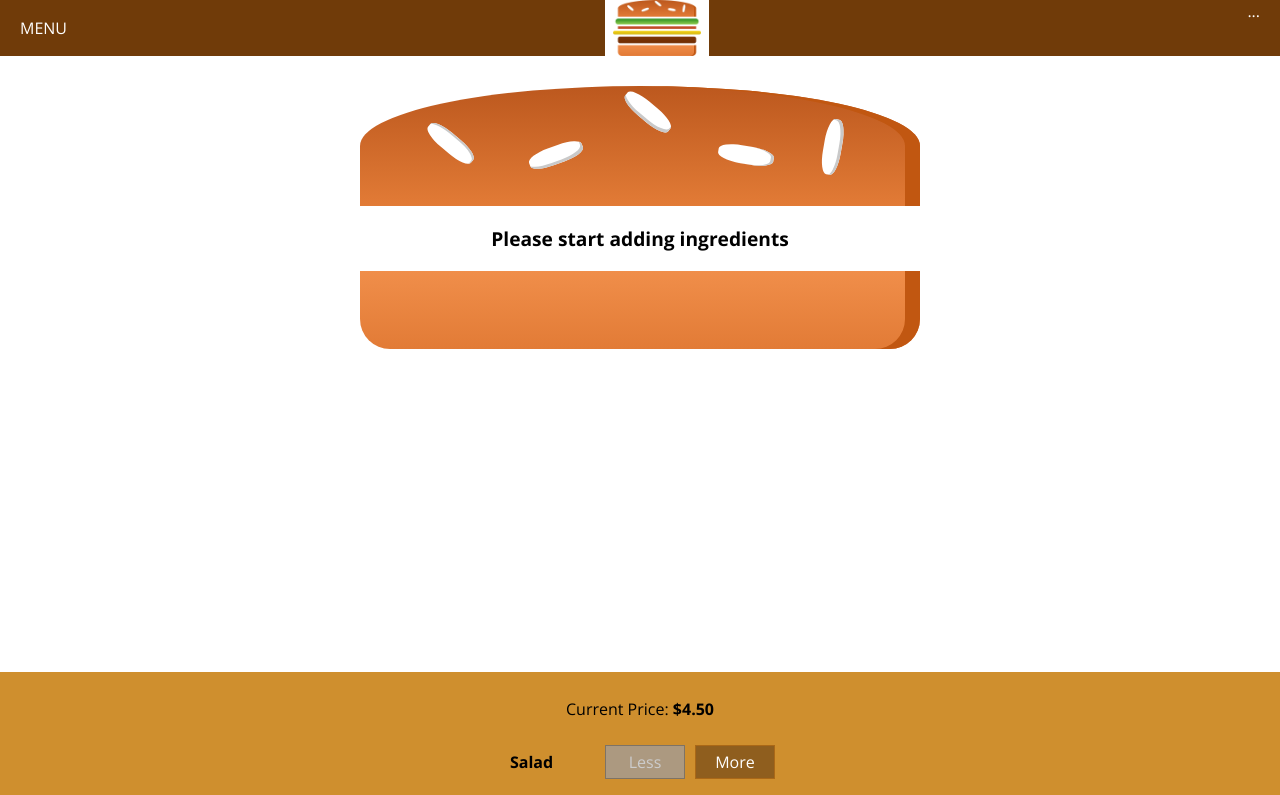
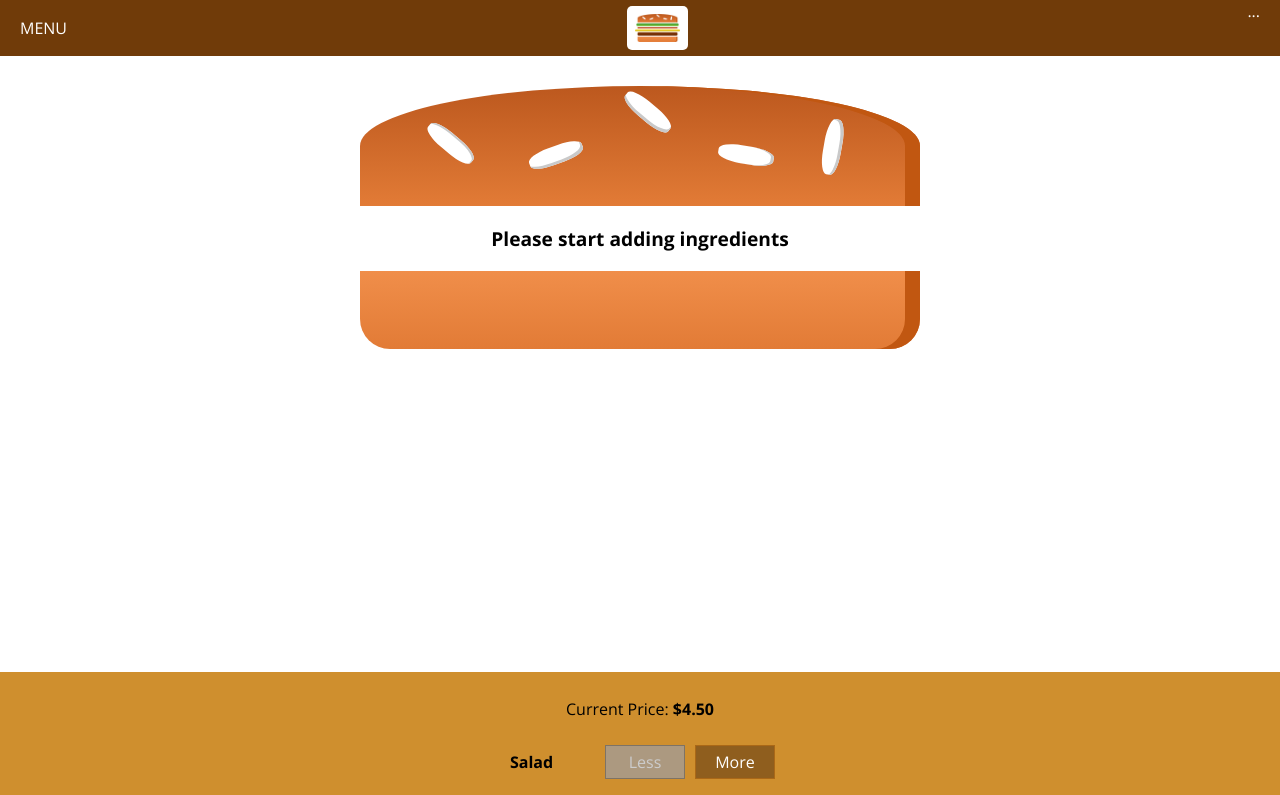
Before and after one commit to davidhartman00/react-hamburger, a React (Create React App) app in the folder react-hamburger/: page / in a window 1280 px wide. Shown: the top 795 px of the page. Built offline with nearby package versions, Linux system fonts and the light colour scheme.

Commit message:
formatting

```diff
--- a/react-hamburger/src/components/Logo/Logo.module.css
+++ b/react-hamburger/src/components/Logo/Logo.module.css
@@ -1,9 +1,11 @@
-.Logo{
-    background-color: white;
-    padding: 8px;
-    height: 100%;
+.Logo {
+  background-color: white;
+  padding: 8px;
+  height: 80%;
+  box-sizing: border-box;
+  border-radius: 5px;
 }
 
 .Logo img {
-    height: 100%;
+  height: 100%;
 }
--- a/react-hamburger/src/components/Navigation/Toolbar/Toolbar.js
+++ b/react-hamburger/src/components/Navigation/Toolbar/Toolbar.js
@@ -1,7 +1,7 @@
 import React from "react";
 
-import style from './Toolbar.module.css';
-import Logo from '../../Logo/Logo'
+import style from "./Toolbar.module.css";
+import Logo from "../../Logo/Logo";
 
 const toolbar = props => (
   <header className={style.Toolbar}>
```
Also changed, not shown: react-hamburger/src/components/Logo/Logo.js (+5 -5 lines).
